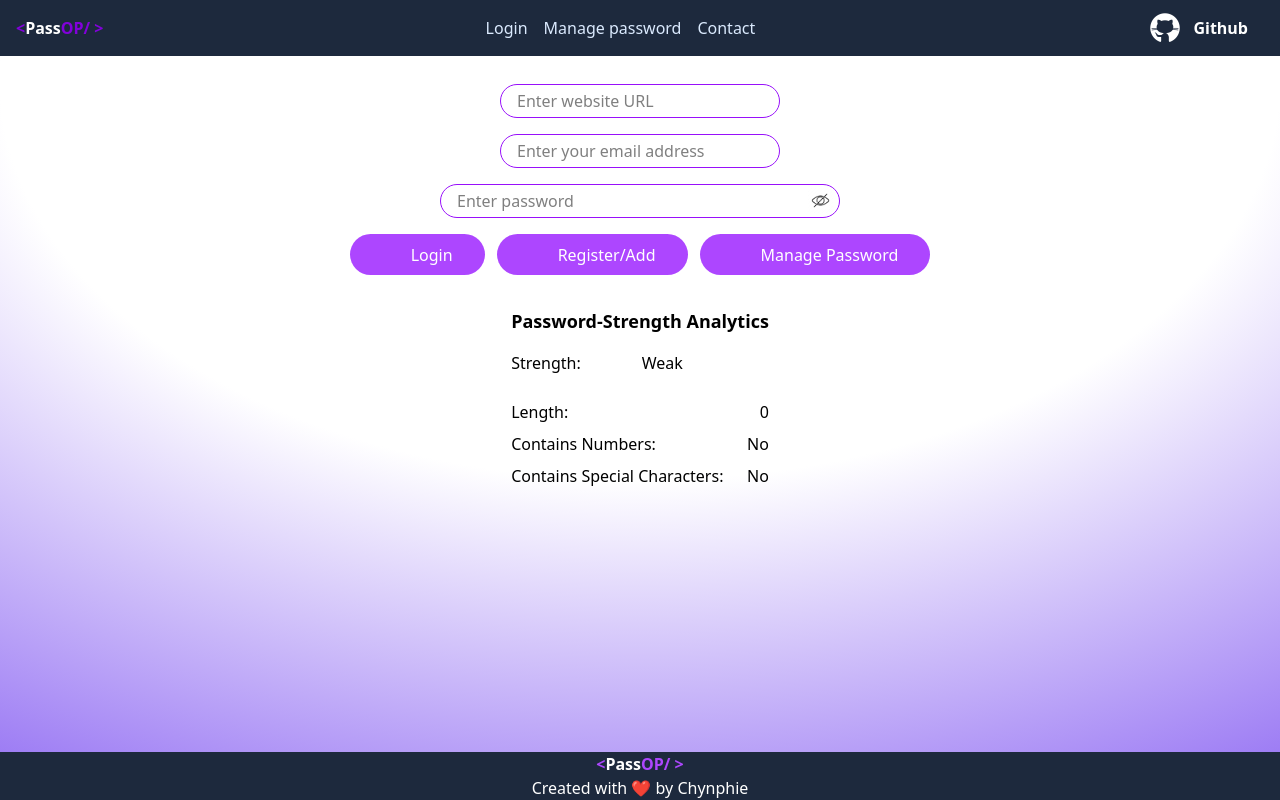
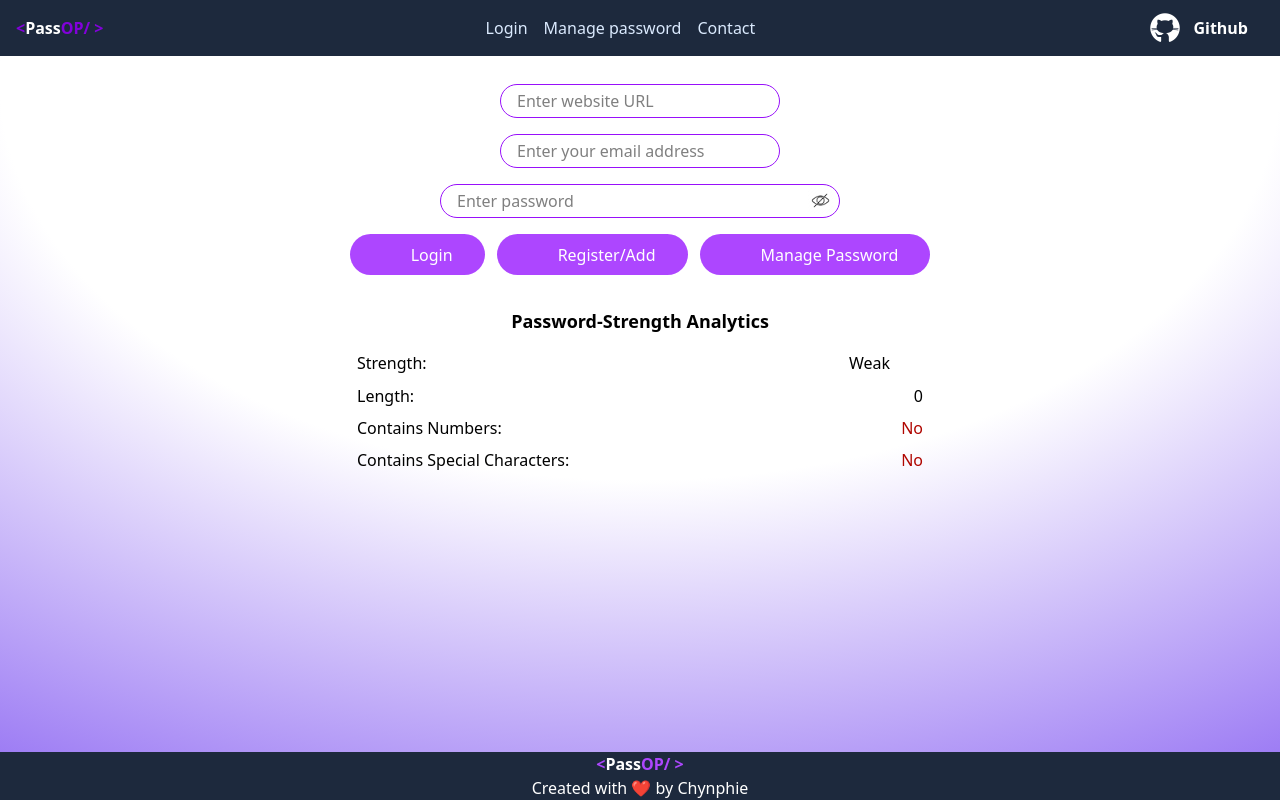
Before and after one commit to chynphie/passop_mongo, a React (Vite) app: page /login in a window 1280 px wide. Built offline with nearby package versions, Linux system fonts and the light colour scheme; some icons are missing.

Commit message:
fixed style for the password validation table

```diff
--- a/src/components/Login.jsx
+++ b/src/components/Login.jsx
@@ -204,14 +204,12 @@ const Login = () => {
           Manage Password
         </button>
       </div>
-      <div className="mt-4 w-fit">
-        <h2 className="text-lg font-bold mb-4">
-          Password-Strength Analytics
-        </h2>
+      <div className="mt-4 w-fit" style={{ width: "566px" }}>
+        <h2 className="text-lg font-bold mb-4" style={{display: "flex" , justifyContent: "center"}}>Password-Strength Analytics</h2>
         <div className="flex flex-col gap-2">
           <div className="flex justify-between">
             <span>Strength:</span>
-
+            <div className="flex justify-between gap-2">
               <span>
                 {form.password.length < 6
                   ? "Weak"
@@ -219,7 +217,7 @@ const Login = () => {
                   ? "Moderate"
                   : "Strong"}
               </span>
-            <div className="flex justify-center mt-4">
+              <div className="flex justify-center">
                 {form.password.length < 6 && (
                   <lord-icon
                     src="https://cdn.lordicon.com/xlayapaf.json"
@@ -244,9 +242,10 @@ const Login = () => {
                     trigger="hover"
                     stroke="bold"
                     colors="primary:#3a3347,secondary:#a5e830,tertiary:#b26836"
-                style={{ width: "25px", height: "25px" , marginTop: "1px"}}
+                    style={{ width: "25px", height: "25px", marginTop: "1px" }}
                   ></lord-icon>
                 )}
+              </div>
             </div>
           </div>
           <div className="flex justify-between">
@@ -255,11 +254,25 @@ const Login = () => {
           </div>
           <div className="flex justify-between">
             <span>Contains Numbers:</span>
-            <span>{/\d/.test(form.password) ? "Yes" : "No"}</span>
+            <span
+              style={{
+                textWeight: "bold",
+                color: /\d/.test(form.password) ? "#30ba4a" : "#b00600",
+              }}
+            >
+              {/\d/.test(form.password) ? "Yes" : "No"}
+            </span>
           </div>
           <div className="flex justify-between">
             <span>Contains Special Characters:</span>
-            <span>
+            <span
+              style={{
+                textWeight: "bold",
+                color: /[!@#$%^&*(),.?":{}|<>]/.test(form.password)
+                  ? "#30ba4a"
+                  : "#b00600",
+              }}
+            >
               {/[!@#$%^&*(),.?":{}|<>]/.test(form.password) ? "Yes" : "No"}
             </span>
           </div>
```
Lines whose indentation alone changed are shown as unchanged.
